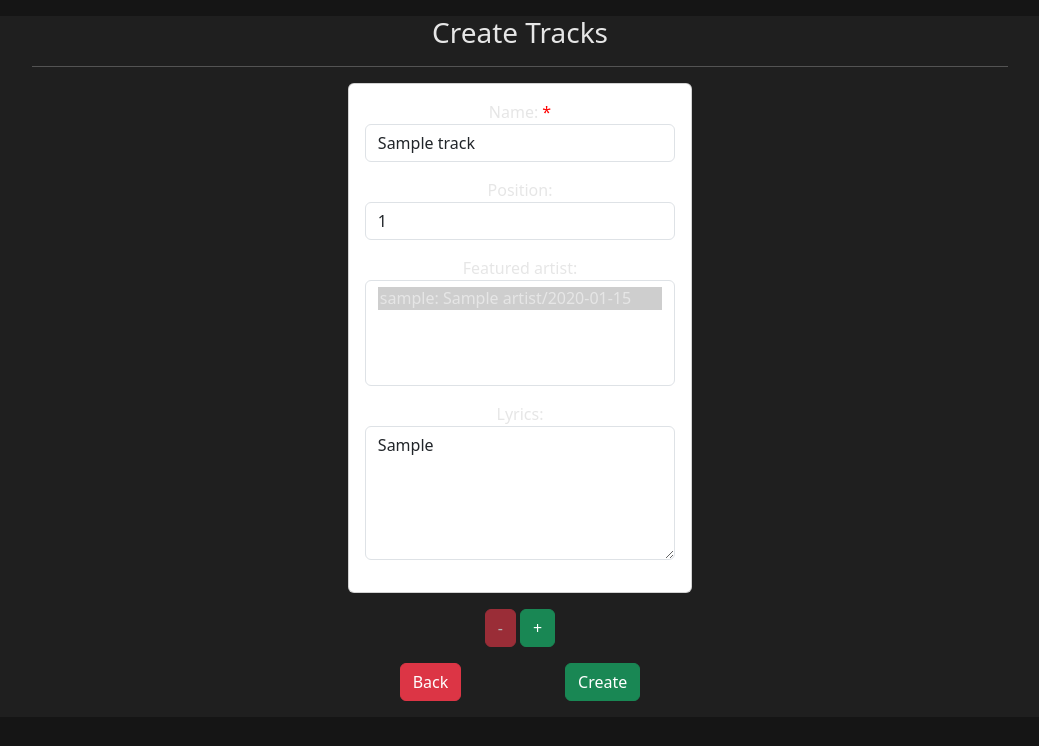
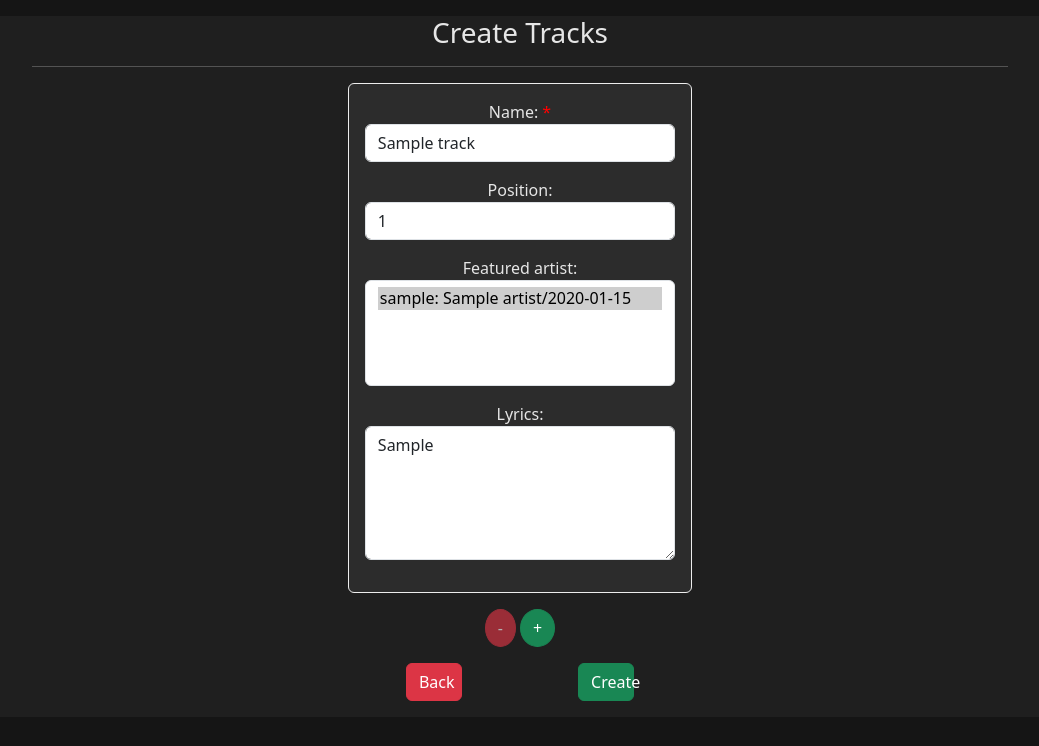
Before and after one commit to bics/Melodia, a Django app: a page that uses album/templates/create_track.html in a window 1280 px wide. Shown: the part 54-800 px from the top of the page, without its empty margins (120-1159 px from the left). Run offline with Django 5.2, Linux system fonts and the light colour scheme; tables that the repository leaves empty hold one stand-in row (values such as "Sample post").

Commit message:
ME-Styling track creation forms

```diff
--- a/album/forms.py
+++ b/album/forms.py
@@ -12,7 +12,7 @@ class TrackCreationForm(forms.ModelForm):
         widgets = {
             "name" : forms.TextInput(attrs={"class": "form-control"}),
             "position" : forms.NumberInput(attrs={"class": "form-control"}),
-            "featured_artist" : forms.SelectMultiple(attrs={"class": "form-control", "rows" : "5", "multiple": True}),
+            "featured_artist" : forms.SelectMultiple(attrs={"class": "form-select featured-artist-select", "rows" : "5", "multiple": True}),
             "lyrics": forms.Textarea(attrs={"class": "form-control", "rows" : "5"}),
         }
 
--- a/album/templates/create_track.html
+++ b/album/templates/create_track.html
@@ -20,18 +20,18 @@
 
             {% for form in formset %}
             <div class="collapse {% if forloop.first %}show{% endif %}" id="track-{{ forloop.counter }}">
-                <div class="card card-body mb-3">
+                <div class="card card-body mb-3 border-platinum graphite-background">
                     {{ form.as_p }}
                 </div>
             </div>
             {% endfor %}
 
-            <button type="button" id="remove-track-form" class="btn btn-danger mb-3 disabled" data-bs-toggle="collapse" data-bs-target="#track-1">-</button>
-            <button type="button" id="add-track-form" class="btn btn-success mb-3" data-bs-toggle="collapse" data-bs-target="#track-2">+</button>
+            <button type="button" id="remove-track-form" class="btn btn-danger mb-3 disabled rounded-circle" data-bs-toggle="collapse" data-bs-target="#track-1">-</button>
+            <button type="button" id="add-track-form" class="btn btn-success mb-3 rounded-circle" data-bs-toggle="collapse" data-bs-target="#track-2">+</button>
 
             <div class="d-flex justify-content-around">
-                <a href="{% url 'artist' artist.name artist.id %}" class="btn btn-danger mb-3">Back</a>
-                <button type="submit" class="btn btn-success mb-3">Create</button>
+                <a href="{% url 'artist' artist.name artist.id %}" class="btn btn-danger mb-3 navigation-button">Back</a>
+                <button type="submit" class="btn btn-success mb-3 navigation-button">Create</button>
             </div>
         </form>
     </div>
--- a/static/assets/album/js/formset_jumper.js
+++ b/static/assets/album/js/formset_jumper.js
@@ -9,6 +9,8 @@ const minusButton = document.getElementById("remove-track-form");
 
 plusButton.addEventListener("click", () => updateTarget(true));
 minusButton.addEventListener("click", () => updateTarget(false));
+
+//TODO reset form when removed
 
 function updateTarget(isIncrease)
 {
--- a/static/styles/style.css
+++ b/static/styles/style.css
@@ -91,6 +91,15 @@ nav a{
     object-fit: cover;
 }
 
+.navigation-button{
+    width: 7vh;
+}
+
+.featured-artist-select option{
+    color: black !important;
+
+}
+
 /* Snippet taken from ChatGPT*/
 label.required::after {
     content: " *";
```
